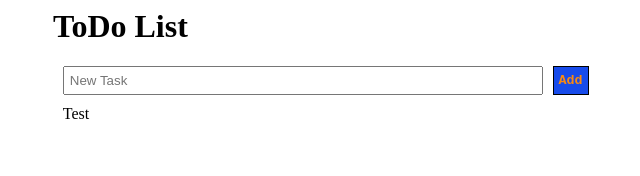
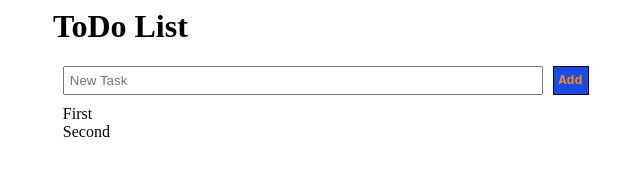
Before and after one commit to NadzeyaZhukovich/ToDoList, a plain HTML site: page app/index.html in a window 1280 px wide. Shown: the full height of the page, 97-737 px from the left. Drawn offline with Linux system fonts and the light colour scheme.

Commit message:
Display tasks from array on web page

```diff
--- a/app/app.js
+++ b/app/app.js
@@ -0,0 +1,14 @@
+var tasks = ["first", "second"];
+
+window.addEventListener("load", function(){
+    for(var i = 0; i < tasks.length; i++){
+        console.log(tasks[i]);
+
+        var list = document.getElementById("list");
+
+        var item = document.createElement("li");
+        item.appendChild(document.createTextNode(tasks[i]));
+
+        list.appendChild(item);
+    }
+});
--- a/app/index.html
+++ b/app/index.html
@@ -17,9 +17,7 @@
             </form>
         </div>
         <div class="TaskList">
-            <ul>
-                <li>test</li>
-            </ul>
+            <ul id = "list"></ul>
         </div>
     </main>
     <script src = "app.js"></script>
```
